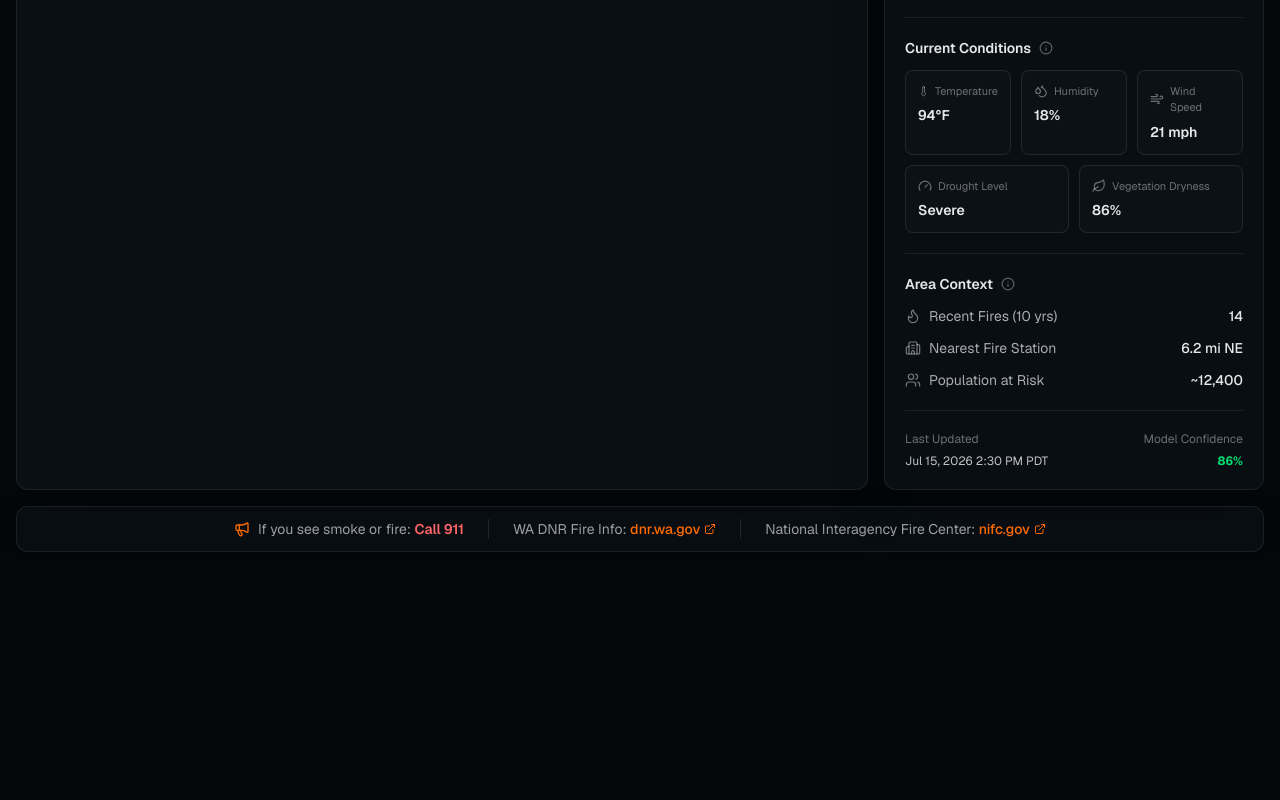
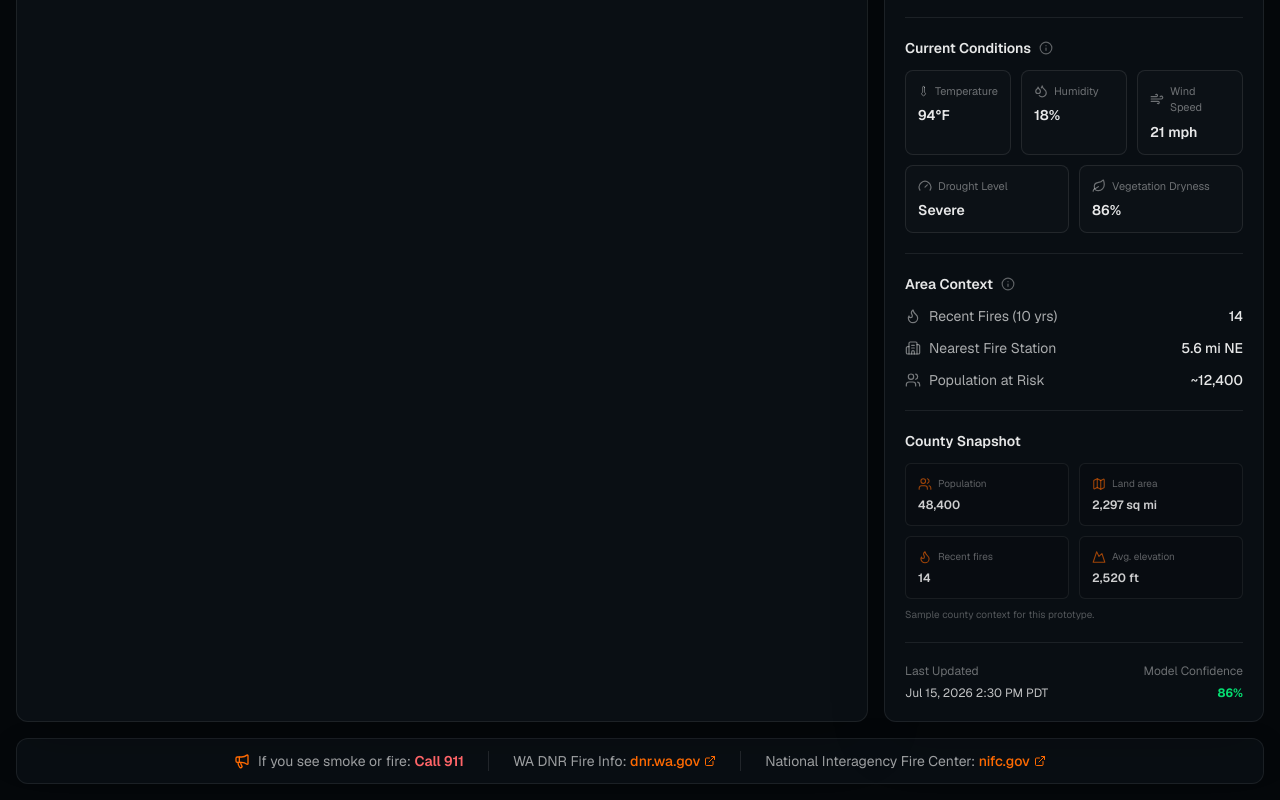
Before and after one commit to LakshP77/firelight, a Next.js app: page / in a window 1280 px wide. Shown: the part 1151-1951 px from the top of the page. Before the commit the page ends 1719 px from the top, so only its background shows below. Built offline with nearby package versions, Linux system fonts and the light colour scheme.

Commit message:
county statistics

```diff
--- a/components/dashboard/CountyDetailsDrawer.tsx
+++ b/components/dashboard/CountyDetailsDrawer.tsx
@@ -4,7 +4,7 @@ import { useEffect, useRef } from "react";
 import type { RefObject } from "react";
 import { createPortal } from "react-dom";
 import { X } from "lucide-react";
-import { countyDetails } from "@/data/countyDetails";
+import { getCountyDetails } from "@/services/countyService";
 import { getForecastDetail } from "@/lib/forecast";
 import type { ForecastWindow, WildfireLocation } from "@/types/wildfire";
 import { getFireStationsForLocation } from "@/services/fireStationService";
@@ -29,7 +29,7 @@ const FOCUSABLE_SELECTOR = "button:not([disabled]), textarea:not([disabled]), [h
 export default function CountyDetailsDrawer({ isOpen, location, forecastWindow, onChangeForecast, onClose, triggerRef }: CountyDetailsDrawerProps) {
   const drawerRef = useRef<HTMLElement>(null);
   const forecast = location.forecasts[forecastWindow];
-  const details = countyDetails[location.id];
+  const details = getCountyDetails(location.id);
   const nearbyStations = getFireStationsForLocation(location);
 
   useEffect(() => {
@@ -93,7 +93,7 @@ export default function CountyDetailsDrawer({ isOpen, location, forecastWindow,
             <CountyStatisticsSection statistics={details.statistics} />
             <FireStationsSection stations={nearbyStations} />
             <WeatherHistorySection points={details.weatherHistory} />
-          </> : <p className="rounded-lg border border-white/[0.08] p-4 text-xs text-white/45">Detailed county context is not available for this location.</p>}
+          </> : <><CountyStatisticsSection statistics={null} /><p className="rounded-lg border border-white/[0.08] p-4 text-xs text-white/45">Additional county context is not available for this location.</p></>}
           <PredictionTimelineSection location={location} forecastWindow={forecastWindow} onChangeForecast={onChangeForecast} />
           <OperationalNotesSection locationId={location.id} />
         </div>
--- /dev/null
+++ b/components/dashboard/CountySnapshot.tsx
@@ -0,0 +1,21 @@
+import { Flame, Map, Mountain, Users } from "lucide-react";
+import { getCountyStatistics } from "@/services/countyService";
+import { formatElevation, formatLandArea, formatPopulation, formatRecentFires } from "@/utils/formatCountyStatistic";
+import StatisticCard from "@/components/ui/StatisticCard";
+
+export default function CountySnapshot({ locationId }: { locationId: string }) {
+  const statistics = getCountyStatistics(locationId);
+
+  return (
+    <section aria-labelledby="county-snapshot-title" className="border-t border-white/[0.08] pt-5">
+      <h3 id="county-snapshot-title" className="mb-3 text-sm font-semibold text-white/90">County Snapshot</h3>
+      <dl className="grid grid-cols-2 gap-2.5">
+        <StatisticCard icon={Users} label="Population" value={formatPopulation(statistics?.population)} />
+        <StatisticCard icon={Map} label="Land area" value={formatLandArea(statistics?.landAreaSquareMiles)} />
+        <StatisticCard icon={Flame} label="Recent fires" value={formatRecentFires(statistics?.recentFires)} />
+        <StatisticCard icon={Mountain} label="Avg. elevation" value={formatElevation(statistics?.averageElevationFeet)} />
+      </dl>
+      <p className="mt-2 text-[10px] text-white/30">Sample county context for this prototype.</p>
+    </section>
+  );
+}
--- a/components/dashboard/Sidebar.tsx
+++ b/components/dashboard/Sidebar.tsx
@@ -1,7 +1,9 @@
 import type { ForecastWindow, WildfireLocation } from "@/types/wildfire";
 import { getForecastDetail } from "@/lib/forecast";
 import { createRiskExplanations } from "@/utils/createRiskExplanations";
+import { getNearestFireStation } from "@/services/fireStationService";
 import RiskTrendChart from "./RiskTrendChart";
+import CountySnapshot from "./CountySnapshot";
 import {
   ArrowRight,
   Building2,
@@ -39,6 +41,7 @@ export default function Sidebar({
     forecast,
     location.droughtLevel,
   );
+  const nearestFireStation = getNearestFireStation(location);
 
   return (
     <aside className="overflow-hidden rounded-xl border border-white/[0.08] bg-[#090e13] shadow-[0_18px_55px_rgba(0,0,0,0.2)]">
@@ -144,10 +147,12 @@ export default function Sidebar({
         <SidebarSection title="Area Context" divided>
           <div className="space-y-3 text-sm text-white/65">
             <ConditionRow icon={Flame} label="Recent Fires (10 yrs)" value={location.recentFires.toString()} />
-            <ConditionRow icon={Building2} label="Nearest Fire Station" value={location.nearestFireStation} />
+            <ConditionRow icon={Building2} label="Nearest Fire Station" value={`${nearestFireStation.distanceToSelectedArea} mi ${nearestFireStation.directionFromSelectedArea}`} />
             <ConditionRow icon={Users} label="Population at Risk" value={`~${location.populationAtRisk.toLocaleString()}`} />
           </div>
         </SidebarSection>
+
+        <CountySnapshot locationId={location.id} />
 
         <section className="border-t border-white/[0.08] pt-5">
           <div className="flex justify-between gap-4 text-xs">
--- a/components/dashboard/details/CountyStatisticsSection.tsx
+++ b/components/dashboard/details/CountyStatisticsSection.tsx
@@ -1,15 +1,21 @@
+import { CloudRain, Flame, Leaf, Map, Mountain, Users } from "lucide-react";
+import StatisticCard from "@/components/ui/StatisticCard";
 import type { CountyStatistics } from "@/types/countyDetails";
+import { formatElevation, formatLandArea, formatPopulation, formatRainfall, formatRecentFires, formatText } from "@/utils/formatCountyStatistic";
 import DetailSection from "./DetailSection";
 
-export default function CountyStatisticsSection({ statistics }: { statistics: CountyStatistics }) {
-  const items = [
-    ["Population", statistics.population.toLocaleString()],
-    ["Land area", `${statistics.landAreaSquareMiles.toLocaleString()} sq mi`],
-    ["Recent fires", statistics.recentFires.toString()],
-    ["Dominant vegetation", statistics.dominantVegetation],
-    ["Average elevation", `${statistics.averageElevationFeet.toLocaleString()} ft`],
-    ["Annual precipitation", `${statistics.annualPrecipitationInches} in`],
-  ];
-
-  return <DetailSection title="County Statistics"><dl className="grid grid-cols-2 gap-x-4 gap-y-3">{items.map(([label, value]) => <div key={label} className="min-w-0"><dt className="text-[11px] text-white/35">{label}</dt><dd className="mt-1 text-xs font-medium text-white/75">{value}</dd></div>)}</dl><p className="mt-3 text-[10px] text-white/30">County statistics are mock prototype values.</p></DetailSection>;
+export default function CountyStatisticsSection({ statistics }: { statistics: CountyStatistics | null }) {
+  return (
+    <DetailSection title="County Statistics">
+      <dl className="grid grid-cols-2 gap-2.5 sm:grid-cols-3">
+        <StatisticCard icon={Users} label="Population" value={formatPopulation(statistics?.population)} />
+        <StatisticCard icon={Map} label="Land area" value={formatLandArea(statistics?.landAreaSquareMiles)} />
+        <StatisticCard icon={Flame} label="Recent fires" value={formatRecentFires(statistics?.recentFires)} />
+        <StatisticCard icon={Mountain} label="Average elevation" value={formatElevation(statistics?.averageElevationFeet)} />
+        <StatisticCard icon={CloudRain} label="Average annual rainfall" value={formatRainfall(statistics?.averageAnnualRainfallInches)} />
+        <StatisticCard icon={Leaf} label="Dominant vegetation" value={formatText(statistics?.dominantVegetation)} className="col-span-2" />
+      </dl>
+      <p className="mt-3 text-[10px] text-white/30">County statistics are sample prototype values and are not authoritative agency data.</p>
+    </DetailSection>
+  );
 }
--- a/components/map/FireStationLayer.tsx
+++ b/components/map/FireStationLayer.tsx
@@ -34,7 +34,7 @@ export default function FireStationLayer({ selectedLocation }: { selectedLocatio
         pathOptions={{ color: "#f97316", opacity: 0.3, weight: 1.5, dashArray: "5 7" }}
       />
       {stationMarkers.map(({ station, isNearest, icon }) => (
-        <Marker key={station.id} position={[station.latitude, station.longitude]} icon={icon} zIndexOffset={isNearest ? 30 : 10}>
+        <Marker key={station.id} position={[station.latitude, station.longitude]} icon={icon} alt={`${station.name}${isNearest ? ", nearest station" : ""}`} zIndexOffset={isNearest ? 30 : 10}>
           <Popup>
             <div className="min-w-44 text-xs leading-5">
               <strong className="text-sm">{station.name}</strong>
--- /dev/null
+++ b/components/ui/StatisticCard.tsx
@@ -0,0 +1,20 @@
+import type { LucideIcon } from "lucide-react";
+
+type StatisticCardProps = {
+  icon: LucideIcon;
+  label: string;
+  value: string;
+  className?: string;
+};
+
+export default function StatisticCard({ icon: Icon, label, value, className = "" }: StatisticCardProps) {
+  return (
+    <div className={`min-w-0 rounded-md border border-white/[0.07] bg-black/10 p-3 ${className}`}>
+      <dt className="flex items-center gap-1.5 text-[10px] text-white/35">
+        <Icon aria-hidden="true" className="h-3.5 w-3.5 shrink-0 text-orange-500/60" strokeWidth={1.8} />
+        <span>{label}</span>
+      </dt>
+      <dd className="mt-1.5 break-words text-xs font-semibold leading-4 text-white/80">{value}</dd>
+    </div>
+  );
+}
--- /dev/null
+++ b/services/countyService.ts
@@ -0,0 +1,10 @@
+import { countyDetails } from "@/data/countyDetails";
+
+// Future API boundary for county metadata.
+export function getCountyDetails(locationId: string) {
+  return countyDetails[locationId] ?? null;
+}
+
+export function getCountyStatistics(locationId: string) {
+  return getCountyDetails(locationId)?.statistics ?? null;
+}
--- /dev/null
+++ b/utils/formatCountyStatistic.ts
@@ -0,0 +1,32 @@
+const NOT_AVAILABLE = "Not available";
+
+function formatNumber(value: number | null | undefined) {
+  return value == null || !Number.isFinite(value) ? NOT_AVAILABLE : value.toLocaleString();
+}
+
+export function formatPopulation(value: number | null | undefined) {
+  return formatNumber(value);
+}
+
+export function formatLandArea(value: number | null | undefined) {
+  const formatted = formatNumber(value);
+  return formatted === NOT_AVAILABLE ? formatted : `${formatted} sq mi`;
+}
+
+export function formatRecentFires(value: number | null | undefined) {
+  return formatNumber(value);
+}
+
+export function formatElevation(value: number | null | undefined) {
+  const formatted = formatNumber(value);
+  return formatted === NOT_AVAILABLE ? formatted : `${formatted} ft`;
+}
+
+export function formatRainfall(value: number | null | undefined) {
+  const formatted = formatNumber(value);
+  return formatted === NOT_AVAILABLE ? formatted : `${formatted} in/year`;
+}
+
+export function formatText(value: string | null | undefined) {
+  return value?.trim() || NOT_AVAILABLE;
+}
```
Also changed, not shown: data/countyDetails.ts (+4 -4 lines), data/fireStations.ts (+5 -5 lines), types/countyDetails.ts (+6 -6 lines).
